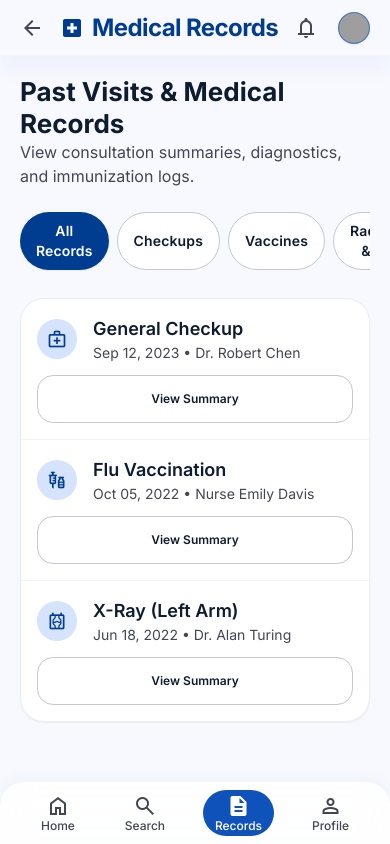
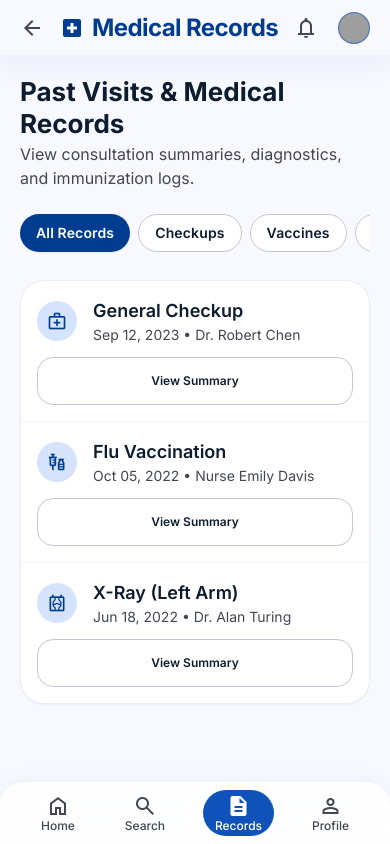
Before and after one commit to sethan-hash/Hospital-Appointment-System, a React (Vite) app: page /patient/visits in a window 390 px wide. Built offline with nearby package versions, Linux system fonts and the light colour scheme; grey boxes are pictures that could not be loaded.

Commit message:
Refactor shared filter and page header components

```diff
--- /dev/null
+++ b/src/components/common/FilterChip.jsx
@@ -0,0 +1,40 @@
+import React from 'react';
+import { Icon } from './Icon';
+
+/**
+ * Reusable Filter Chip Component
+ * Standardized pill button for category filtering and option selection.
+ *
+ * @param {Object} props
+ * @param {string|React.ReactNode} props.label - Chip display text
+ * @param {boolean} [props.isSelected=false] - Whether the chip is currently active
+ * @param {Function} props.onClick - Click handler callback
+ * @param {string} [props.icon] - Optional Material icon name displayed before the label
+ * @param {string} [props.className=''] - Optional additional CSS classes
+ */
+export function FilterChip({
+  label,
+  isSelected = false,
+  onClick,
+  icon,
+  className = '',
+}) {
+  return (
+    <button
+      type="button"
+      onClick={onClick}
+      className={`
+        px-4 py-2 rounded-full font-label-lg text-label-lg transition-all duration-150 flex items-center gap-2 select-none shrink-0 active:scale-95
+        ${
+          isSelected
+            ? 'bg-primary text-on-primary font-semibold shadow-sm'
+            : 'bg-surface-container-lowest border border-outline-variant text-on-surface hover:bg-surface-container'
+        }
+        ${className}
+      `}
+    >
+      {icon ? <Icon name={icon} className="text-[18px]" /> : null}
+      <span>{label}</span>
+    </button>
+  );
+}
--- /dev/null
+++ b/src/components/common/PageHeader.jsx
@@ -0,0 +1,36 @@
+import React from 'react';
+
+/**
+ * Reusable Page Header Component
+ * Standardized header layout for page titles, explanatory subtitles, and optional action buttons.
+ *
+ * @param {Object} props
+ * @param {string|React.ReactNode} props.title - Main header title
+ * @param {string|React.ReactNode} [props.subtitle] - Explanatory subtitle text
+ * @param {React.ReactNode} [props.action] - Optional action button or element displayed on the right
+ * @param {string} [props.className=''] - Optional additional container classes
+ * @param {'h1'|'h2'|'h3'} [props.as='h1'] - Semantic heading tag level
+ */
+export function PageHeader({
+  title,
+  subtitle,
+  action,
+  className = '',
+  as: Component = 'h1',
+}) {
+  return (
+    <div className={`flex justify-between items-center gap-4 ${className}`}>
+      <div>
+        <Component className="font-headline-lg-mobile md:font-headline-lg text-headline-lg-mobile md:text-headline-lg text-on-surface font-bold">
+          {title}
+        </Component>
+        {subtitle ? (
+          <p className="font-body-md text-body-md text-on-surface-variant mt-0.5">
+            {subtitle}
+          </p>
+        ) : null}
+      </div>
+      {action ? <div className="flex-shrink-0">{action}</div> : null}
+    </div>
+  );
+}
--- a/src/components/patient/SpecialtyChip.jsx
+++ b/src/components/patient/SpecialtyChip.jsx
@@ -1,25 +1,16 @@
 import React from 'react';
-import { Icon } from '../common/Icon';
+import { FilterChip } from '../common/FilterChip';
 
 /**
  * Specialty Category Filter Chip
  */
 export function SpecialtyChip({ specialty, isSelected, onClick }) {
   return (
-    <button
-      type="button"
+    <FilterChip
+      label={specialty.name}
+      icon={specialty.icon}
+      isSelected={isSelected}
       onClick={onClick}
-      className={`
-        px-4 py-2 rounded-full font-label-lg text-label-lg transition-all duration-150 flex items-center gap-2 select-none shrink-0 active:scale-95
-        ${
-          isSelected
-            ? 'bg-primary text-on-primary shadow-sm font-semibold'
-            : 'bg-surface-container-lowest border border-outline-variant text-on-surface hover:bg-surface-container'
-        }
-      `}
-    >
-      <Icon name={specialty.icon} className="text-[18px]" />
-      <span>{specialty.name}</span>
-    </button>
+    />
   );
 }
--- a/src/pages/patient/PastVisitsPage.jsx
+++ b/src/pages/patient/PastVisitsPage.jsx
@@ -4,6 +4,8 @@ import { PatientLayout } from '../../layouts/PatientLayout';
 import { Card } from '../../components/common/Card';
 import { VisitListItem } from '../../components/patient/VisitListItem';
 import { VisitDetailModal } from '../../components/patient/VisitDetailModal';
+import { PageHeader } from '../../components/common/PageHeader';
+import { FilterChip } from '../../components/common/FilterChip';
 import { usePatientProfile } from '../../hooks/usePatientProfile';
 
 export function PastVisitsPage() {
@@ -20,73 +22,33 @@ export function PastVisitsPage() {
   return (
     <PatientLayout showBack={true} onBack={() => navigate('/patient/dashboard')} title="Medical Records">
       <div className="space-y-6">
-        <div>
-          <h1 className="font-headline-lg-mobile md:font-headline-lg text-headline-lg-mobile md:text-headline-lg text-on-surface font-bold">
-            Past Visits &amp; Medical Records
-          </h1>
-          <p className="font-body-md text-body-md text-on-surface-variant">
-            View consultation summaries, diagnostics, and immunization logs.
-          </p>
-        </div>
+        <PageHeader
+          title="Past Visits & Medical Records"
+          subtitle="View consultation summaries, diagnostics, and immunization logs."
+        />
 
         {/* Filter Pills */}
         <div className="flex gap-2 overflow-x-auto no-scrollbar pb-1">
-          <button
-            type="button"
+          <FilterChip
+            label="All Records"
+            isSelected={filterType === 'all'}
             onClick={() => setFilterType('all')}
-            className={`
-              px-4 py-2 rounded-full font-label-lg text-label-lg transition-all select-none
-              ${
-                filterType === 'all'
-                  ? 'bg-primary text-on-primary font-semibold shadow-sm'
-                  : 'bg-surface-container-lowest border border-outline-variant text-on-surface hover:bg-surface-container'
-              }
-            `}
-          >
-            All Records
-          </button>
-          <button
-            type="button"
+          />
+          <FilterChip
+            label="Checkups"
+            isSelected={filterType === 'checkup'}
             onClick={() => setFilterType('checkup')}
-            className={`
-              px-4 py-2 rounded-full font-label-lg text-label-lg transition-all select-none
-              ${
-                filterType === 'checkup'
-                  ? 'bg-primary text-on-primary font-semibold shadow-sm'
-                  : 'bg-surface-container-lowest border border-outline-variant text-on-surface hover:bg-surface-container'
-              }
-            `}
-          >
-            Checkups
-          </button>
-          <button
-            type="button"
+          />
+          <FilterChip
+            label="Vaccines"
+            isSelected={filterType === 'vaccine'}
             onClick={() => setFilterType('vaccine')}
-            className={`
-              px-4 py-2 rounded-full font-label-lg text-label-lg transition-all select-none
-              ${
-                filterType === 'vaccine'
-                  ? 'bg-primary text-on-primary font-semibold shadow-sm'
-                  : 'bg-surface-container-lowest border border-outline-variant text-on-surface hover:bg-surface-container'
-              }
-            `}
-          >
-            Vaccines
-          </button>
-          <button
-            type="button"
+          />
+          <FilterChip
+            label="Radiology & Labs"
+            isSelected={filterType === 'radiology'}
             onClick={() => setFilterType('radiology')}
-            className={`
-              px-4 py-2 rounded-full font-label-lg text-label-lg transition-all select-none
-              ${
-                filterType === 'radiology'
-                  ? 'bg-primary text-on-primary font-semibold shadow-sm'
-                  : 'bg-surface-container-lowest border border-outline-variant text-on-surface hover:bg-surface-container'
-              }
-            `}
-          >
-            Radiology &amp; Labs
-          </button>
+          />
         </div>
 
         {/* Records Card List */}
--- a/src/pages/patient/PatientDashboardPage.jsx
+++ b/src/pages/patient/PatientDashboardPage.jsx
@@ -7,6 +7,7 @@ import { VisitListItem } from '../../components/patient/VisitListItem';
 import { RescheduleModal } from '../../components/patient/RescheduleModal';
 import { VisitDetailModal } from '../../components/patient/VisitDetailModal';
 import { Button } from '../../components/common/Button';
+import { PageHeader } from '../../components/common/PageHeader';
 import { usePatientProfile } from '../../hooks/usePatientProfile';
 import { useAppointments } from '../../hooks/useAppointments';
 
@@ -31,14 +32,11 @@ export function PatientDashboardPage() {
             alt="Patient Profile"
             className="w-16 h-16 rounded-full object-cover shadow-sm border border-outline-variant/30 flex-shrink-0"
           />
-          <div>
-            <h2 className="font-headline-lg-mobile text-headline-lg-mobile md:font-headline-lg md:text-headline-lg text-on-surface font-bold">
-              Hello, {profile?.name || 'John Doe'}
-            </h2>
-            <p className="font-body-md text-body-md text-on-surface-variant">
-              Here is a summary of your care plan.
-            </p>
-          </div>
+          <PageHeader
+            title={`Hello, ${profile?.name || 'John Doe'}`}
+            subtitle="Here is a summary of your care plan."
+            as="h2"
+          />
         </section>
 
         {/* Upcoming Appointment Bento Card */}
--- a/src/pages/patient/UpcomingAppointmentsPage.jsx
+++ b/src/pages/patient/UpcomingAppointmentsPage.jsx
@@ -4,6 +4,7 @@ import { PatientLayout } from '../../layouts/PatientLayout';
 import { AppointmentCard } from '../../components/patient/AppointmentCard';
 import { RescheduleModal } from '../../components/patient/RescheduleModal';
 import { Button } from '../../components/common/Button';
+import { PageHeader } from '../../components/common/PageHeader';
 import { EmptyState } from '../../components/feedback/EmptyState';
 import { useAppointments } from '../../hooks/useAppointments';
 
@@ -16,16 +17,10 @@ export function UpcomingAppointmentsPage() {
   return (
     <PatientLayout showBack={true} onBack={() => navigate('/patient/dashboard')} title="Appointments">
       <div className="space-y-6">
-        <div className="flex justify-between items-center">
-          <div>
-            <h1 className="font-headline-lg-mobile md:font-headline-lg text-headline-lg-mobile md:text-headline-lg text-on-surface font-bold">
-              Upcoming Appointments
-            </h1>
-            <p className="font-body-md text-body-md text-on-surface-variant">
-              Manage and reschedule your scheduled consultations.
-            </p>
-          </div>
-
+        <PageHeader
+          title="Upcoming Appointments"
+          subtitle="Manage and reschedule your scheduled consultations."
+          action={
             <Button
               variant="primary"
               size="md"
@@ -34,7 +29,8 @@ export function UpcomingAppointmentsPage() {
             >
               Book New
             </Button>
-        </div>
+          }
+        />
 
         {loading ? (
           <div className="p-12 text-center text-primary">Loading appointments...</div>
```
Also changed, not shown: src/pages/patient/FindDoctorPage.jsx (+12 -19 lines), 1 other file (tests, documents, lock files or other folders). Lines whose indentation alone changed are shown as unchanged.
